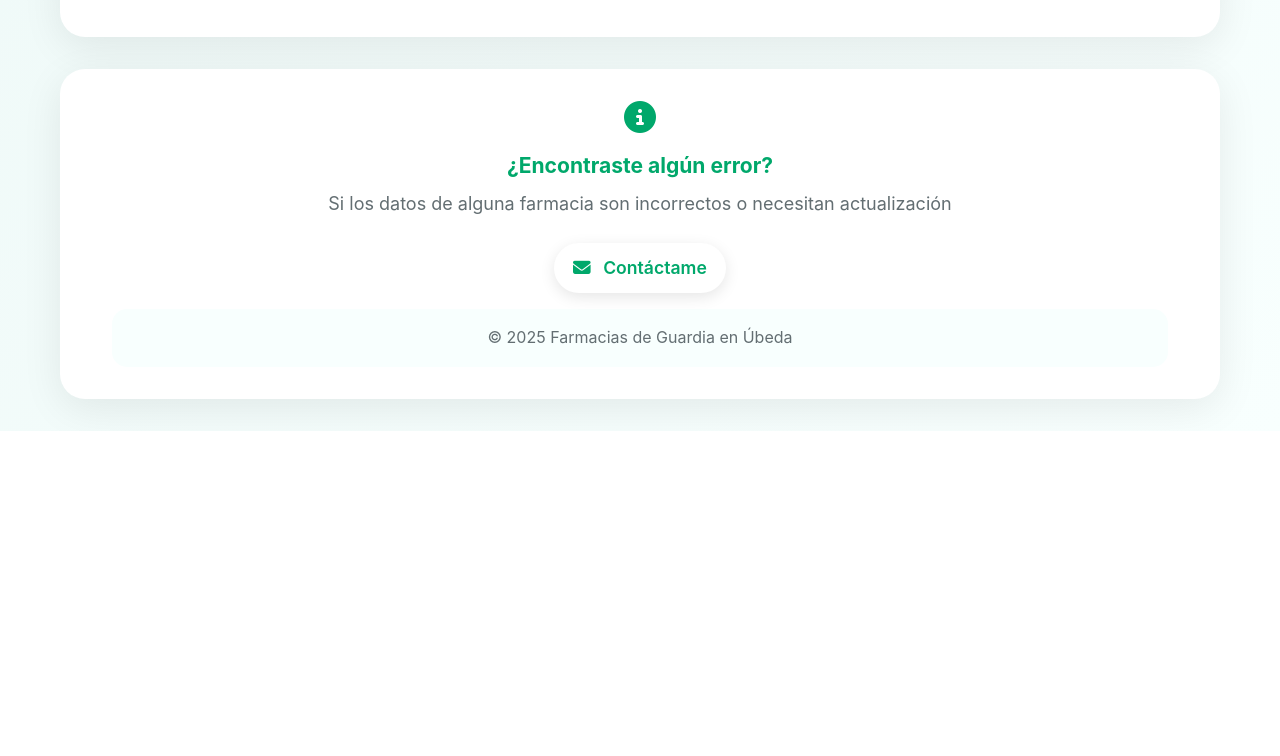
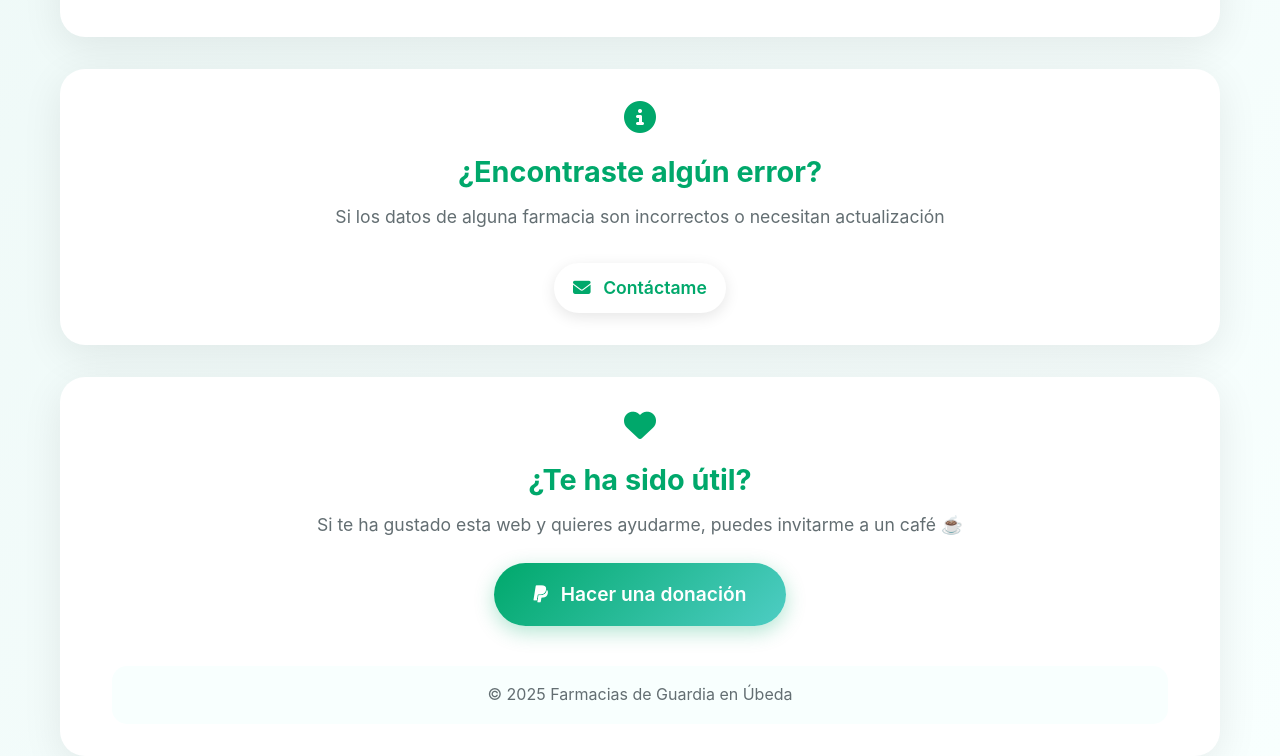
Before and after one commit to rgarcial1983/farmacia-guardia, a plain HTML site: page index.html in a window 1280 px wide. Shown: the part 1727-2483 px from the top of the page. Before the commit the page ends 2158 px from the top, so only its background shows below. Drawn offline with Linux system fonts and the light colour scheme.

Commit message:
Agregar sección de donación y configurar enlace de PayPal en la página principal

```diff
--- a/css/style.css
+++ b/css/style.css
@@ -407,6 +407,60 @@
       text-align: center;
     }
 
+    /* Sección de donación */
+    .donation-card {
+      background: var(--card-bg);
+      border-radius: 25px;
+      padding: 2rem;
+      margin-top: 2rem;
+      box-shadow: 0 10px 40px rgba(0, 0, 0, 0.08);
+      text-align: center;
+    }
+
+    .donation-icon {
+      font-size: 2rem;
+      color: var(--primary-color);
+      margin-bottom: 1rem;
+    }
+
+    .donation-title {
+      font-size: 1.8rem;
+      font-weight: 700;
+      color: var(--primary-color);
+      margin-bottom: 0.5rem;
+    }
+
+    .donation-text {
+      font-size: 1.1rem;
+      color: var(--text-light);
+      margin-bottom: 1.5rem;
+      line-height: 1.6;
+    }
+
+    .donation-btn {
+      display: inline-block;
+      background: linear-gradient(135deg, var(--primary-color), var(--secondary-color));
+      color: white;
+      padding: 1rem 2.5rem;
+      font-size: 1.2rem;
+      font-weight: 600;
+      border-radius: 50px;
+      text-decoration: none;
+      transition: all 0.3s ease;
+      box-shadow: 0 6px 20px rgba(0, 168, 107, 0.3);
+      margin-bottom: 1.5rem;
+    }
+
+    .donation-btn:hover {
+      transform: translateY(-3px);
+      box-shadow: 0 10px 30px rgba(0, 168, 107, 0.4);
+    }
+
+    .donation-btn i {
+      margin-right: 0.5rem;
+    }
+
+
     /* Responsive */
     @media (max-width: 768px) {
       body {
--- a/index.html
+++ b/index.html
@@ -1,5 +1,6 @@
 <!DOCTYPE html>
 <html lang="es">
+
 <head>
   <link rel="manifest" href="manifest.json">
   <meta charset="UTF-8">
@@ -11,6 +12,7 @@
   <link rel="stylesheet" href="css/style.css">
   <link rel="apple-touch-icon" href="icons/icon-192x192.png">
 </head>
+
 <body>
 
   <!-- Header -->
@@ -21,8 +23,8 @@
       </h1>
       <p class="subtitle">Úbeda - Siempre a tu servicio</p>
       <div class="text-center">
-        <a href="https://rgarcial1983.github.io/farmacia-guardia/ficheros/GUARDIAS_UBEDA_2025.pdf"
-           class="pdf-download-btn" download>
+        <a href="https://www.farmaceuticosdejaen.es/Paginas/Farmacias_Guardia.asp?idPoblacion=82"
+          class="pdf-download-btn" download>
           <i class="fas fa-file-pdf"></i> Descargar Calendario
         </a>
       </div>
@@ -66,14 +68,26 @@
 
     <!-- Footer -->
     <div class="filters-card" style="margin-top: 2rem; text-align: center;">
-      <i class="fas fa-info-circle" style="font-size: 2rem; color: var(--primary-color); margin-bottom: 1rem;"></i>
-      <h3 style="color: var(--primary-color); margin-bottom: 0.5rem;">¿Encontraste algún error?</h3>
-      <p style="color: var(--text-light); margin-bottom: 1rem;">
+      <i class="fas fa-info-circle donation-icon"></i>
+      <h3 class="donation-title">¿Encontraste algún error?</h3>
+      <p class="donation-text">
         Si los datos de alguna farmacia son incorrectos o necesitan actualización
       </p>
       <a href="mailto:rafa.garcia.leon@gmail.com?subject=Farmacias de Guardia - Corrección de datos"
         class="pdf-download-btn">
         <i class="fas fa-envelope"></i> Contáctame
+      </a>
+    </div>
+
+    <!-- Sección de Donación -->
+    <div class="donation-card">
+      <i class="fas fa-heart donation-icon"></i>
+      <h3 class="donation-title">¿Te ha sido útil?</h3>
+      <p class="donation-text">
+        Si te ha gustado esta web y quieres ayudarme, puedes invitarme a un café ☕
+      </p>
+      <a href="#" class="donation-btn" id="donationBtn">
+        <i class="fab fa-paypal"></i> Hacer una donación
       </a>
       <p class="copyright">
         © <span id="currentYear"></span> Farmacias de Guardia en Úbeda
@@ -98,4 +112,5 @@
     }
   </script>
 </body>
+
 </html>
--- a/js/script.js
+++ b/js/script.js
@@ -188,3 +188,12 @@ document.getElementById("fechaInput").addEventListener("input", () => {
 
 // Actualizar año dinámicamente
 document.getElementById("currentYear").textContent = new Date().getFullYear();
+
+// Configuración de PayPal
+const PAYPAL_EMAIL = 'rafa.garcia.leon@gmail.com';
+const PAYPAL_DONATE_URL = `https://www.paypal.com/donate/?hosted_button_id=TU_BUTTON_ID`;
+
+// Aplicar URL al botón de donación
+if (document.getElementById('donationBtn')) {
+  document.getElementById('donationBtn').href = PAYPAL_DONATE_URL;
+}
```
